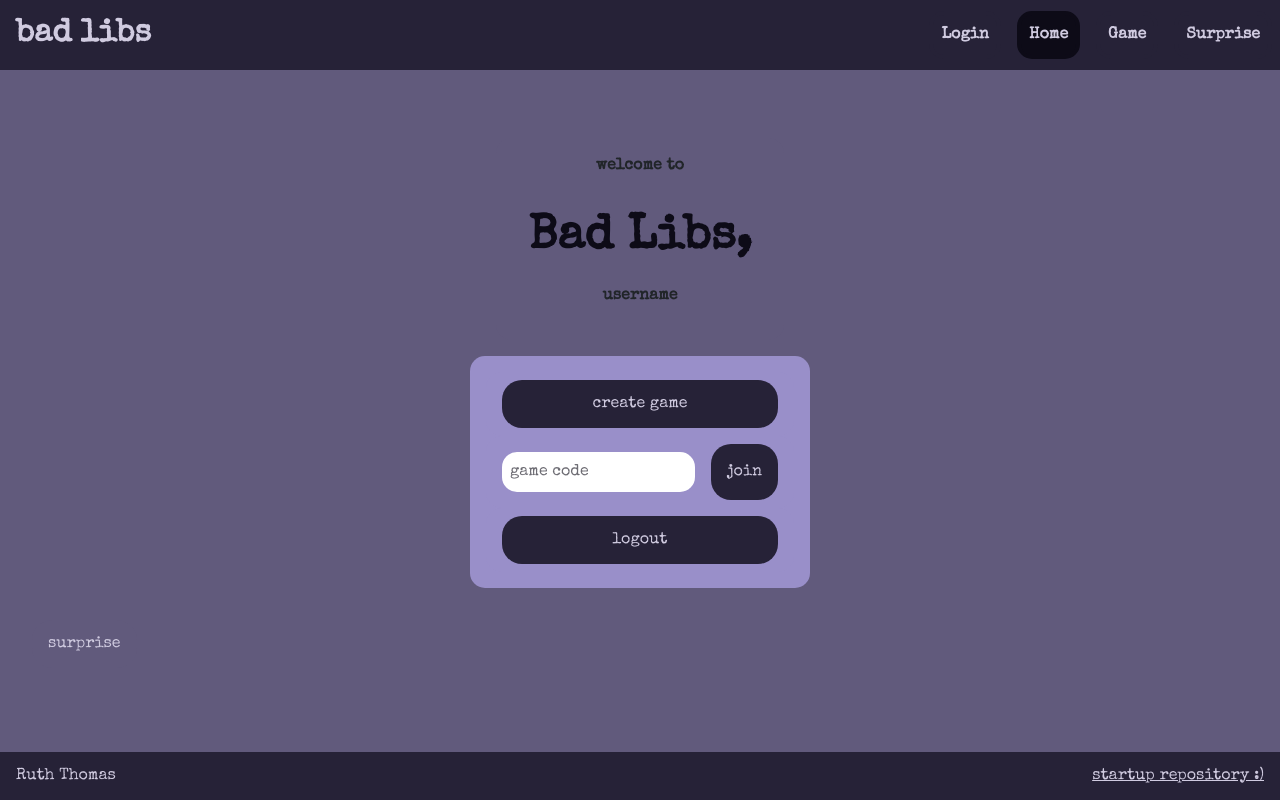
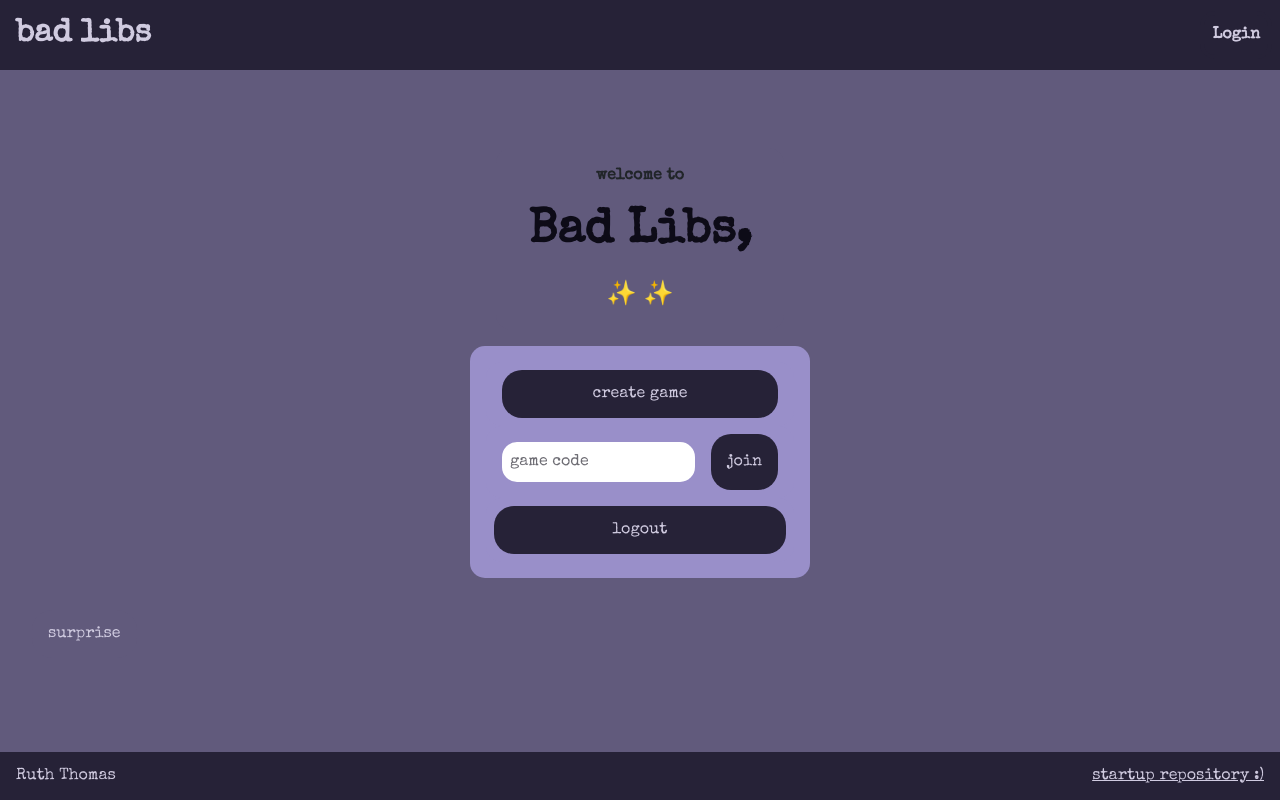
Before and after one commit to ruthathomas/startup, a React (Vite) app in the folder startupVite/: page /home in a window 1280 px wide. Built offline with nearby package versions, Linux system fonts and the light colour scheme.

Commit message:
made it so hitting the logout button on the home page works :)

```diff
--- a/startupVite/src/App.css
+++ b/startupVite/src/App.css
@@ -95,6 +95,10 @@ h1 {
 
 a {
     color: #d0cbe0;
+}
+
+p {
+    margin: 0;
 }
 
 span {
--- a/startupVite/src/App.jsx
+++ b/startupVite/src/App.jsx
@@ -20,9 +20,15 @@ export default function App() {
         <nav className="nav">
           <h2>bad libs</h2>
           <NavLink className='nav-link' to=''>Login</NavLink>
-          <NavLink className='nav-link' to='home'>Home</NavLink>
-          <NavLink className='nav-link' to='game'>Game</NavLink>
-          <NavLink className='nav-link' to='animal'>Surprise</NavLink>
+          {authState === AuthState.Authenticated && (
+            <NavLink className='nav-link' to='home'>Home</NavLink>
+          )}
+          {authState === AuthState.Authenticated && (
+            <NavLink className='nav-link' to='game'>Game</NavLink>
+          )}
+          {authState === AuthState.Authenticated && (
+            <NavLink className='nav-link' to='animal'>Surprise</NavLink>
+          )}
         </nav>
       </header>
       <Routes>
@@ -35,7 +41,13 @@ export default function App() {
               setAuthState(authState);
             }}
           />} exact />
-        <Route path='/home' element={<Home />} />
+        <Route path='/home' element={<Home
+          username={username}
+          onAuthChange={(username, authState) => {
+              setUsername(username);
+              setAuthState(authState);
+            }}
+          />} />
         <Route path='/game' element={<Game />} />
         <Route path='/animal' element={<Animal />} />
         <Route path='*' element={<NotFound />} />
--- a/startupVite/src/home/home.jsx
+++ b/startupVite/src/home/home.jsx
@@ -1,13 +1,22 @@
 import React from 'react';
-import { Link } from 'react-router-dom';
+import { Link, useNavigate } from 'react-router-dom';
+import { AuthState } from '../login/authState';
 
-export function Home() {
+export function Home({ username, onAuthChange }) {
+    const navigate = useNavigate();
+
+    function homeLogout() {
+        localStorage.removeItem('username');
+        onAuthChange(username, AuthState.Unauthenticated);
+        navigate('/');
+    }
+
     return (
         <main>
             <div className="test" style={{alignItems: "center", margin: 0, background: "#615A7C"}}>
                 <p><b>welcome to</b></p>
                 <h1>Bad Libs,</h1>
-                <p><b>username</b></p>
+                <p style={{fontSize: 1.5 + "rem"}}><b>✨ {username} ✨</b></p>
             </div>
             <div className="test">
                 <div>
@@ -22,9 +31,7 @@ export function Home() {
                     </Link>
                 </div>
                 <div>
-                    <Link to="/">
-                        <button style={{flexGrow: 1}}>logout</button>
-                    </Link>
+                    <button style={{flexGrow: 1}} onClick={homeLogout}>logout</button>
                 </div>
             </div>
             <Link style={{padding: 1 + 'rem', alignSelf: 'flex-start'}} to="/animal">
@@ -38,4 +45,3 @@ export function Home() {
 
 // make it so hitting join checks to see if the entered game code is valid (will need a local storage thing containing game codes)
 // make it so hitting create game generates a game code (which will be saved in local storage) and then opens up a new game
-// make it so logout logs you out (check the simon stuff)
--- a/startupVite/src/login/authenticated.jsx
+++ b/startupVite/src/login/authenticated.jsx
@@ -7,9 +7,12 @@ export function Authenticated(props) {
     }
 
     return (
-        <div>
-            <p style={{textAlign: 'center'}}>hey, {props.username} :)</p>
-            <button onClick={() => logout()}>logout</button>
+        <div className="test">
+            <p style={{textAlign: 'center', fontWeight: 'bold'}}>hey, {props.username} :)</p>
+            <div>
+                <button style={{marginRight: 0.5 + "rem"}} onClick={() => logout()}>home</button>
+                <button style={{marginLeft: 0.5 + "rem"}} onClick={() => logout()}>logout</button>
+            </div>
         </div>
     )
 }
--- a/startupVite/src/login/unauthenticated.jsx
+++ b/startupVite/src/login/unauthenticated.jsx
@@ -23,10 +23,7 @@ export function Unauthenticated(props) {
             <div>
                     <button onClick={() => login()} disabled={!username || !password}>login</button>
                     <button onClick={() => register()} disabled={!username || !password}>register</button>
-
             </div>
         </div>
     )
 }
-
-// fixme: you need to fix what's going on with the links
```
